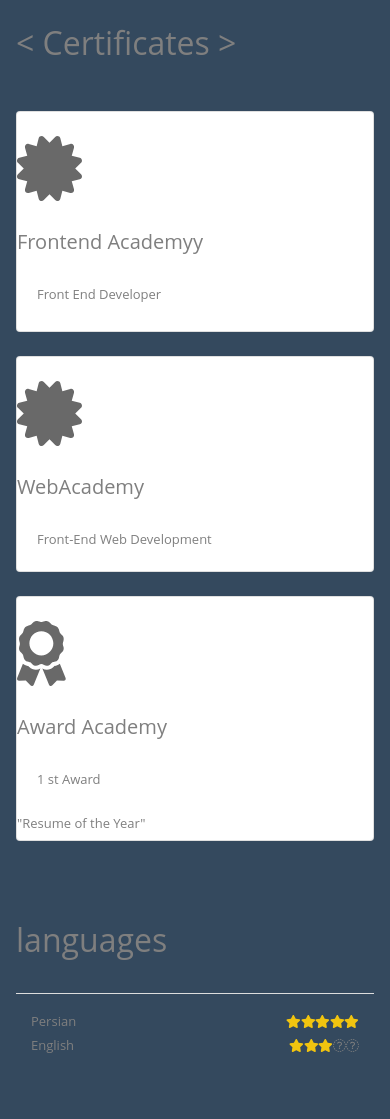
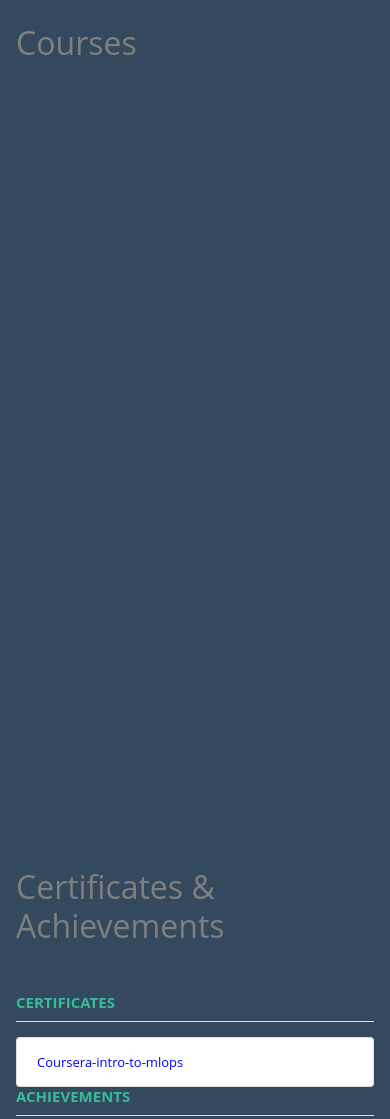
Before and after one commit to hoseinlook/hoseinlook.github.io, a website with bundled scripts: page index.html in a window 390 px wide. Shown: the part 3880-4999 px from the top of the page. Built offline with nearby package versions, Linux system fonts and the light colour scheme; a web font is replaced by a local one.

Commit message:
edit certificate & achievements section

```diff
--- a/index.html
+++ b/index.html
@@ -119,6 +119,11 @@
                 <a class="nav-link js-scroll-trigger" href="#skills">Skills</a>
             </li>
 
+            <!--courses nav-->
+            <li class="nav-item">
+                <a class="nav-link js-scroll-trigger" href="#courses">courses</a>
+            </li>
+
             <!--certificates nav-->
             <li class="nav-item">
                 <a class="nav-link js-scroll-trigger" href="#certificates"
@@ -129,10 +134,7 @@
             <li class="nav-item">
                 <a class="nav-link js-scroll-trigger" href="#languages">languages</a>
             </li>
-            <!--courses nav-->
-            <li class="nav-item">
-                <a class="nav-link js-scroll-trigger" href="#coursers">courses</a>
-            </li>
+
 
             <!--projects nav-->
             <li class="nav-item">
@@ -571,7 +573,7 @@
             </a>
 
 
-        <!--Data Science-->
+            <!--Data Science-->
         </div>
         <div class='menu'>
             <input class='toggle' id='menu' type='checkbox'>
@@ -640,56 +642,63 @@
             </a>
 
 
+        </div>
 
 
-        </div>
+    </section>
+    <section class="resume-section p-3 p-lg-5" id="courses">
+        <h2 class="mb-5"> Courses </h2>
 
 
     </section>
     <section class="resume-section p-3 p-lg-5" id="certificates">
         <div class="my-auto">
-            <h2 class="mb-5">&lt; Certificates &gt;</h2>
+            <h2 class="mb-5">Certificates & Achievements</h2>
             <div class="row">
-                <div class="col-12 col-md-6 col-lg-4">
-                    <div class="card mb-4">
+                <div class="col-md-6">
+                    <!-- Start Work Experience -->
+                    <h2 class="sub-title">Certificates</h2>
+                    <ul class="list-group">
+                        <li class="list-group-item"><a href="certifs/Coursera_intro_to_mlops.pdf" target="_blank" style="color: blue;">Coursera-intro-to-mlops</a></li>
+
+                    </ul>
+
+                    <!-- End Work Experience -->
+
+                </div>
+                <div class="col-md-6">
+                    <!-- Start Work Experience -->
+                    <h2 class="sub-title">Achievements</h2>
+                    <!--entrance exam -->
+                    <div class="card mb-5">
                         <p class="edu-icons pt-4">
-                            <i class="fas fa-certificate fa-5x"></i>
+                            <i class="fas fa-award fa-5x" style="color: red;"></i>
                         </p>
-                        <h5 class="pt-4">
-                            Frontend Academyy
-                        </h5>
+                        <h5 class="pt-4">University</h5>
                         <div class="card-body">
-                            <p>Front End Developer</p>
-
+                            Ranked 342th in University entrance exam
                         </div>
                     </div>
-                </div>
-                <div class="col-12 col-md-6 col-lg-4">
-                    <div class="card mb-4">
+                    <!--Olympiad -->
+                    <div class="card mb-5">
                         <p class="edu-icons pt-4">
-                            <i class="fas fa-certificate fa-5x"></i>
+                            <i class="fas fa-award fa-5x" style="color: red;"></i>
                         </p>
-                        <h5 class="pt-4">WebAcademy</h5>
+                        <h5 class="pt-4">Olympiad</h5>
                         <div class="card-body">
-                            Front-End Web Development
+                            Semifinalist of Mathematical Olympiad in HighSchool
                         </div>
                     </div>
-                </div>
-                <div class="col-12 col-md-6 col-lg-4">
-                    <div class="card mb-5">
-                        <p class="edu-icons pt-4">
-                            <i class="fas fa-award fa-5x"></i>
-                        </p>
-                        <h5 class="pt-4">Award Academy</h5>
-                        <div class="card-body">
-                            1 st Award
-                        </div>
-                        <p>"Resume of the Year"</p>
-                    </div>
+
+                    <!-- End Work Experience -->
+
                 </div>
             </div>
+
         </div>
     </section>
+
+
     <section class="resume-section p-3 p-lg-5" id="languages">
         <h2 class="mb-4"> languages </h2>
         <h2 class="sub-title"></h2>
@@ -819,5 +828,8 @@
 
 
 
+
+
+
 </script>
 </html>
```
Also changed, not shown: 1 other file.
